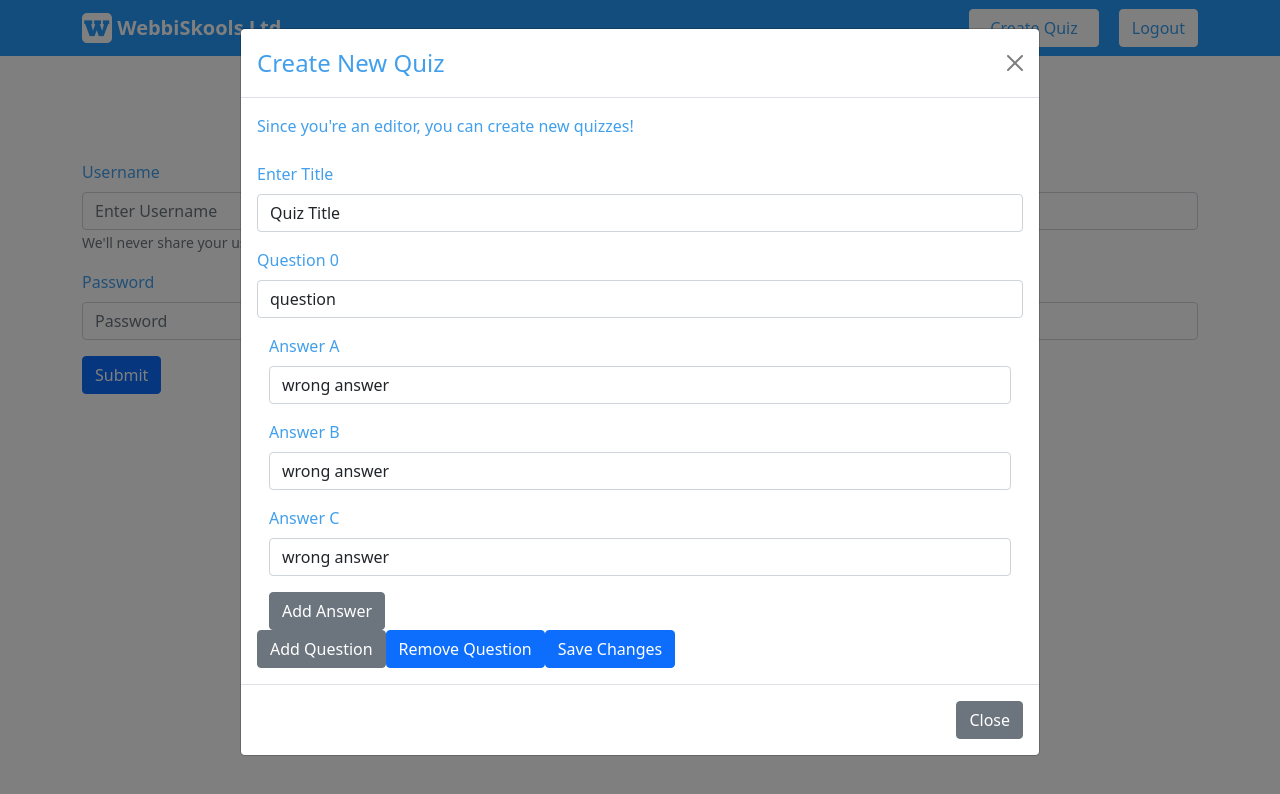
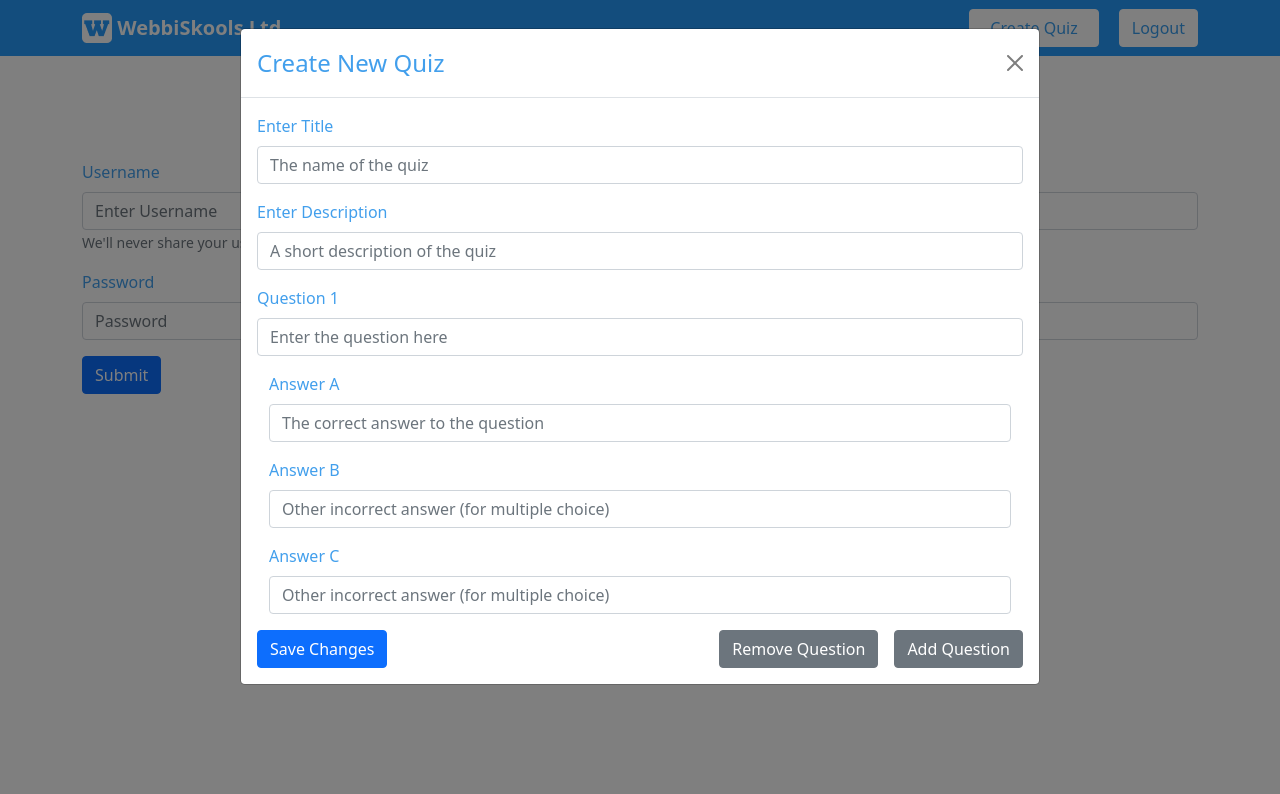
Before and after one commit to CharlieHodgkinson/quiz-manager, a Next.js app: page /login in a window 1280 px wide. Both pictures are taken after a click on the button "Create Quiz". Shown: the top 794 px of the page. Built offline with nearby package versions, Linux system fonts and the light colour scheme.

Commit message:
working add quiz and delete quiz functionality

```diff
--- a/components/addModal.js
+++ b/components/addModal.js
@@ -3,37 +3,25 @@ import Button from "react-bootstrap/Button";
 import Form from "react-bootstrap/Form";
 import { Container } from 'react-bootstrap'
 import { useState } from "react";
-
-
-// function useFormFields(initialValues) {
-//   const [formFields, setFormFields] = useState(initialValues);
-//   const createChangeHandler = function (key) {
-//     return function (e) {
-//       const value = e.target.value;
-//       setFormFields((prev) => {
-//         const newFormFields = { ...prev };
-//         newFormFields[key] = value;
-//         return newFormFields;
-//       });
-//     };
-//   };
-//   return { formFields, createChangeHandler, setFormFields };
-// }
+import styles from './addModal.module.css'
 
 export default function AddModal(props) {
   const { handleClose, show } = props;
   const [questionsCount, setQuestionsCount] = useState(1);
   const [answersCount, setAnswersCount] = useState([3]);
 
-  console.log(questionsCount);
-  console.log(answersCount);
-
-  const handleSubmit = (e) => {
-    e.preventDefault();
+  async function handleSubmit(e) {
     console.log("submit")
     const formData = new FormData(e.target);
     let questionNum;
     const newData = {};
+
+    newData["name"] = formData.get("name")
+    const id = newData["name"].replace(/ /g, "-")
+    console.log(id)
+    newData['id'] = id;
+
+    newData["description"] = formData.get("description");
 
     for(var pair of formData.entries()) {
       if (pair[0].startsWith("question")) {
@@ -50,14 +38,13 @@ export default function AddModal(props) {
       }
     }
     console.log("newData:", newData)
-    // const response = await fetch("/api/quizes/"+data['id'], {
-    //   method: "POST",
-    //   headers: {
-    //     "Content-Type": "application/json",
-    //   },
-    //   body: JSON.stringify(newData),
-    // });
-    // const responseBody = await response.json();
+    const response = await fetch("/api/quizes/", {
+      method: "POST",
+      headers: {
+        "Content-Type": "application/json",
+      },
+      body: JSON.stringify(newData),
+    });
   };
 
   const handleAddQuestion = (e) => {
@@ -71,13 +58,13 @@ export default function AddModal(props) {
     setQuestionsCount(questionsCount - 1);
   };
 
-  const handleAddAnswer = (e) => {
-    e.preventDefault();
-    let newAnswersCount = answersCount;
-    newAnswersCount[e.target.value] += 1;
-    console.log(newAnswersCount)
-    setAnswersCount(newAnswersCount);
-  };
+  // const handleAddAnswer = (e) => {
+  //   e.preventDefault();
+  //   let newAnswersCount = answersCount;
+  //   newAnswersCount[e.target.value] += 1;
+  //   console.log(newAnswersCount)
+  //   setAnswersCount(newAnswersCount);
+  // };
 
   return (
     <Modal show={show} onHide={handleClose} size="lg">
@@ -85,9 +72,6 @@ export default function AddModal(props) {
         <Modal.Title>Create New Quiz</Modal.Title>
       </Modal.Header>
       <Modal.Body>
-        Since you're an editor, you can create new quizzes!
-        <br />
-        <br />
         <Form onSubmit={handleSubmit} id="createQuiz">
           <Form.Group className="mb-3">
             <Form.Label>
@@ -95,22 +79,32 @@ export default function AddModal(props) {
             </Form.Label>
             <Form.Control
               type="id"
-              id="id"
-              defaultValue="Quiz Title"
+              name="name"
+              placeholder="The name of the quiz"
+            />
+          </Form.Group>
+          <Form.Group className="mb-3">
+            <Form.Label>
+              Enter Description
+            </Form.Label>
+            <Form.Control
+              type="id"
+              name="description"
+              placeholder="A short description of the quiz"
             />
           </Form.Group>
           {[...Array(questionsCount)].map((_, index) => {
             console.log("question map ran")
             return (
               <>
-                <Form.Group className="mb-3" controlId={"question" + index}>
+                <Form.Group className="mb-3" controlId={"question"+(index+1)}>
                   <Form.Label>
-                    Question {index}
+                    Question {index+1}
                   </Form.Label>
                   <Form.Control
                     type="text"
-                    defaultValue="question"
-                    name={"question"+index}
+                    placeholder="Enter the question here"
+                    name={"question"+(index+1)}
                   />
                 </Form.Group>
 
@@ -123,34 +117,29 @@ export default function AddModal(props) {
                         <Form.Label>
                           Answer {String.fromCharCode(65 + indexA)}
                         </Form.Label>
-                        <Form.Control type="text" defaultValue="wrong answer" name={"answer"+index+indexA}/>
+                        <Form.Control type="text" placeholder={indexA == 0 ? "The correct answer to the question" : "Other incorrect answer (for multiple choice)"} name={"answer"+(index+1)+indexA}/>
                       </Form.Group>
                     );
                   })}
 
-                  <Button variant="secondary" value={index} onClick={handleAddAnswer}>
+                  {/* <Button variant="secondary" value={index} onClick={handleAddAnswer}>
                     Add Answer
-                  </Button>
+                  </Button> */}
                 </Container>
               </>
             );
           })}
-          <Button variant="secondary" onClick={handleAddQuestion}>
+          <Button className={styles.submitButton} variant="primary" type="submit">
+            Save Changes
+          </Button>
+          <Button className={styles.button} variant="secondary" onClick={handleAddQuestion}>
             Add Question
           </Button>
-          <Button variant="primary" onClick={handleRemoveQuestion}>
+          <Button className={styles.button} variant="secondary" onClick={handleRemoveQuestion}>
             Remove Question
-          </Button>
-          <Button variant="primary" type="submit">
-            Save Changes
           </Button>
         </Form>
       </Modal.Body>
-      <Modal.Footer>
-        <Button variant="secondary" onClick={handleClose}>
-          Close
-        </Button>
-      </Modal.Footer>
     </Modal>
   );
 }
--- /dev/null
+++ b/components/addModal.module.css
@@ -0,0 +1,4 @@
+.button {
+  float: right;
+  margin-left: 16px;
+}
--- a/components/editView.js
+++ b/components/editView.js
@@ -36,7 +36,7 @@ export default function EditView (props) {
       }
     }
     console.log("newData:", newData)
-    const response = await fetch("/api/quizes/"+data['id'], {
+    const response = await fetch("/api/quizes/", {
       method: "POST",
       headers: {
         "Content-Type": "application/json",
@@ -76,7 +76,6 @@ export default function EditView (props) {
         )
       })}
       <Button className={styles.submitButton} type="submit">Submit Changes</Button>
-      <Button className={styles.deleteButton} variant="danger" >Delete Quiz</Button>
     </Form>
   )
 }
--- a/pages/api/quizes.js
+++ b/pages/api/quizes.js
@@ -21,10 +21,27 @@ export default async function (req, res) {
       }
     });
   }
+  else if (req.method === 'POST') {
+    console.log("success", req.body)
+
+    const params = {
+      TableName: process.env.QUIZ_TABLE_NAME,
+      Item: req.body
+    };
+
+    db.put(params, function (err, data) {
+      if (err) {
+        console.log('Error', err);
+        res.status(400).json({ error: 'data could not be updated' }).end();
+      } else {
+        res.setHeader('Content-Type', 'application/json');
+        res.setHeader('Cache-Control', 'max-age=180000');
+        res.json({message: "success"});
+        res.status(200).end();
+      }
+    });
+  }
   else {
     res.status(400).json({ error: 'request should be GET' }).end()
   }
-  // else if (req.method === 'PUT') {
-  //   // Allow a blog post to update its likes (via a button) or views (on rendering)
-  // }
 }
--- a/pages/api/quizes/[id].js
+++ b/pages/api/quizes/[id].js
@@ -26,22 +26,22 @@ export default async function (req, res) {
       }
     });
   }
-  else if (req.method === 'POST') {
-    console.log("success", req.body)
-
+  else if (req.method === "DELETE") {
     const params = {
       TableName: process.env.QUIZ_TABLE_NAME,
-      Item: req.body
+      Key: {
+        id: quizID
+      }
     };
 
-    db.put(params, function (err, data) {
+    db.delete(params, function (err, data) {
       if (err) {
         console.log('Error', err);
-        res.status(400).json({ error: 'data could not be updated' }).end();
+        res.status(400).json({ error: 'incorrect quiz id' }).end();
       } else {
         res.setHeader('Content-Type', 'application/json');
         res.setHeader('Cache-Control', 'max-age=180000');
-        res.json({message: "success"});
+        res.json({"message": "successfully deleted item"});
         res.status(200).end();
       }
     });
```
Also changed, not shown: pages/index.js (+23 -1 lines), styles/quizesLayout.module.css (+9 -0 lines).
